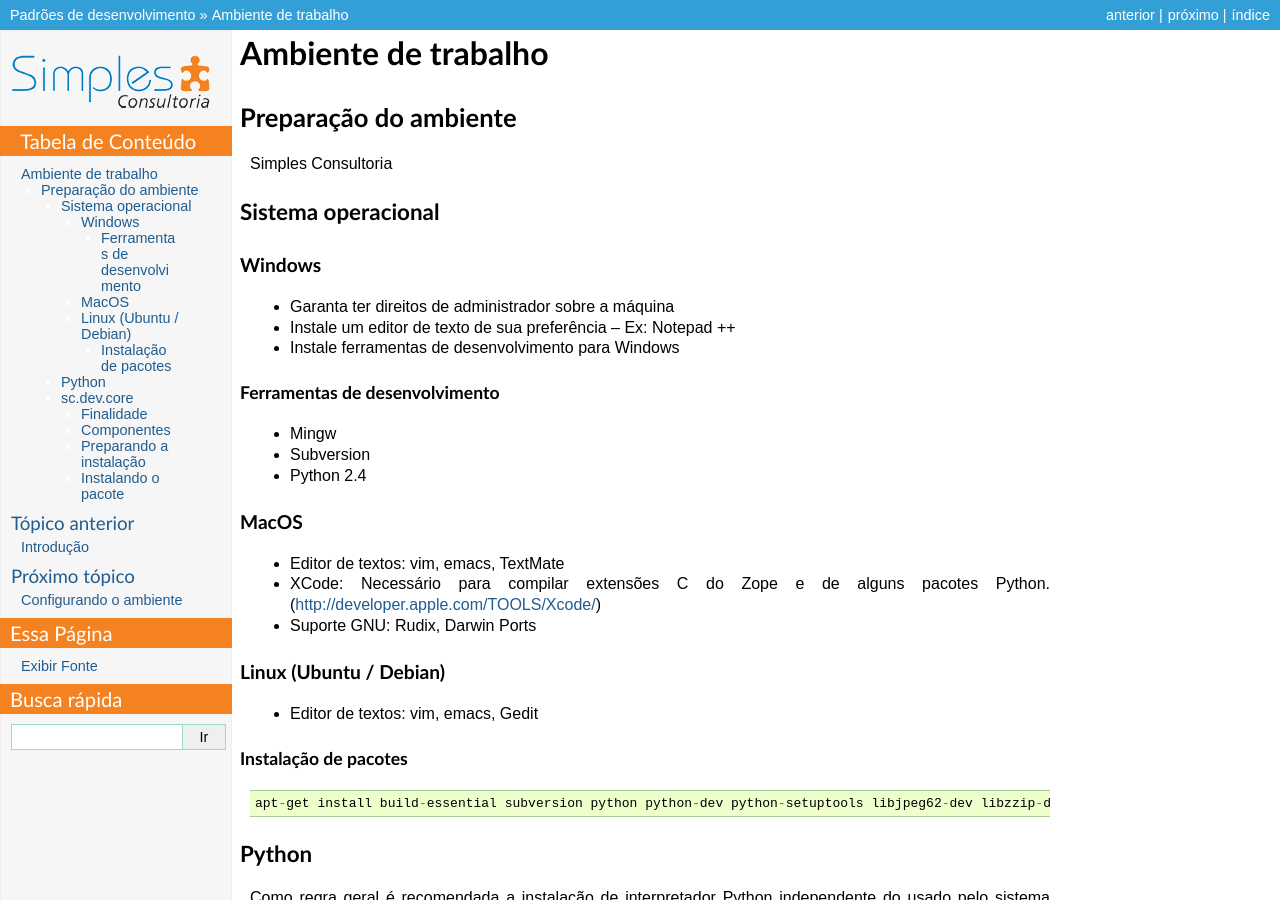
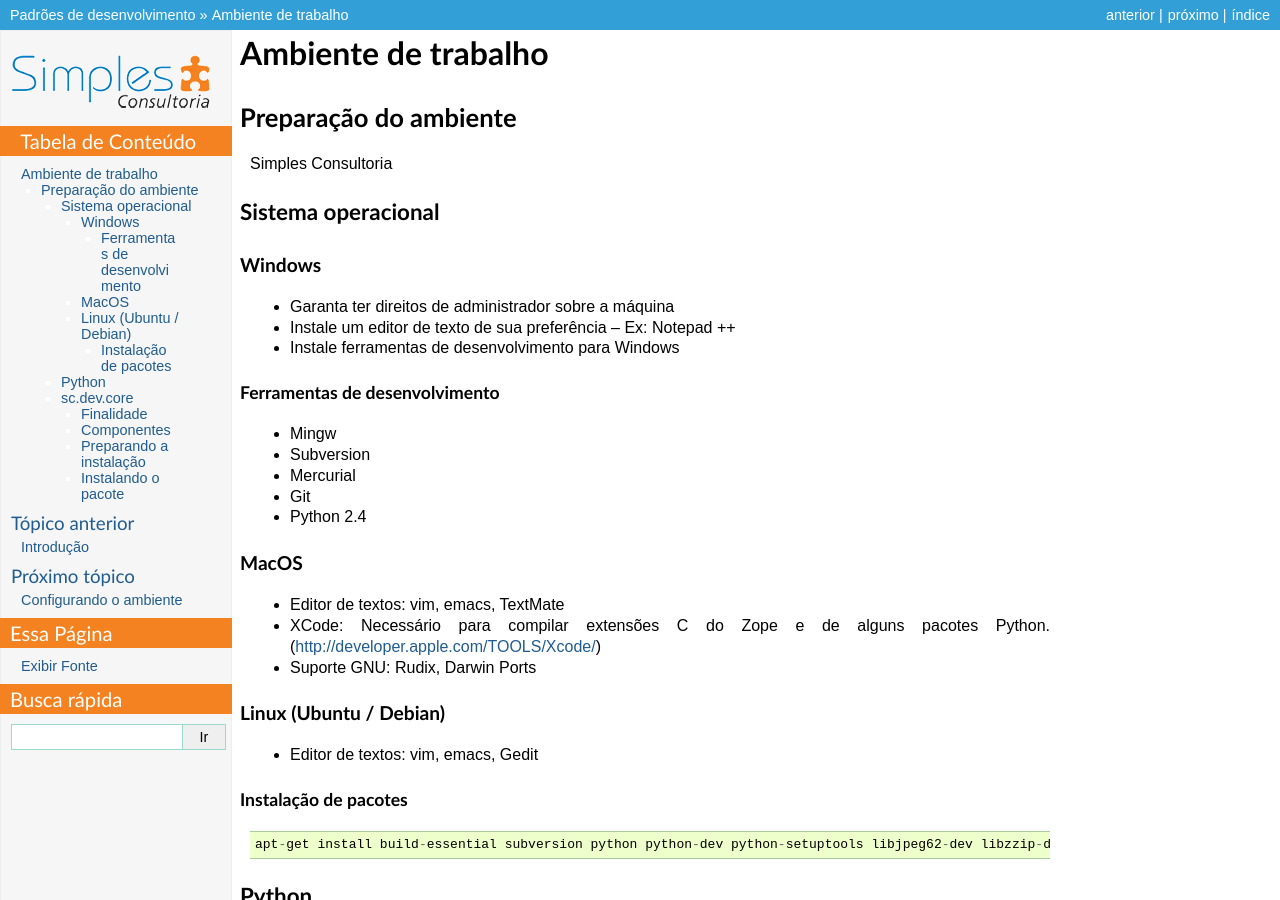
Before and after one commit to simplesconsultoria/sc.dev.core, a Sphinx documentation site: the page built from docs/ambiente.txt, in a window 1280 px wide and 900 px high. Built offline with Sphinx 7.4.7, drawn with Linux system fonts in a browser that asks for light colours.

Commit message:
Adding Mercurial and Git to the list of sw we actually need to use

```diff
--- a/docs/ambiente.txt
+++ b/docs/ambiente.txt
@@ -25,6 +25,10 @@ Ferramentas de desenvolvimento
 * Mingw
 
 * Subversion
+
+* Mercurial
+
+* Git
 
 * Python 2.4
 
```
